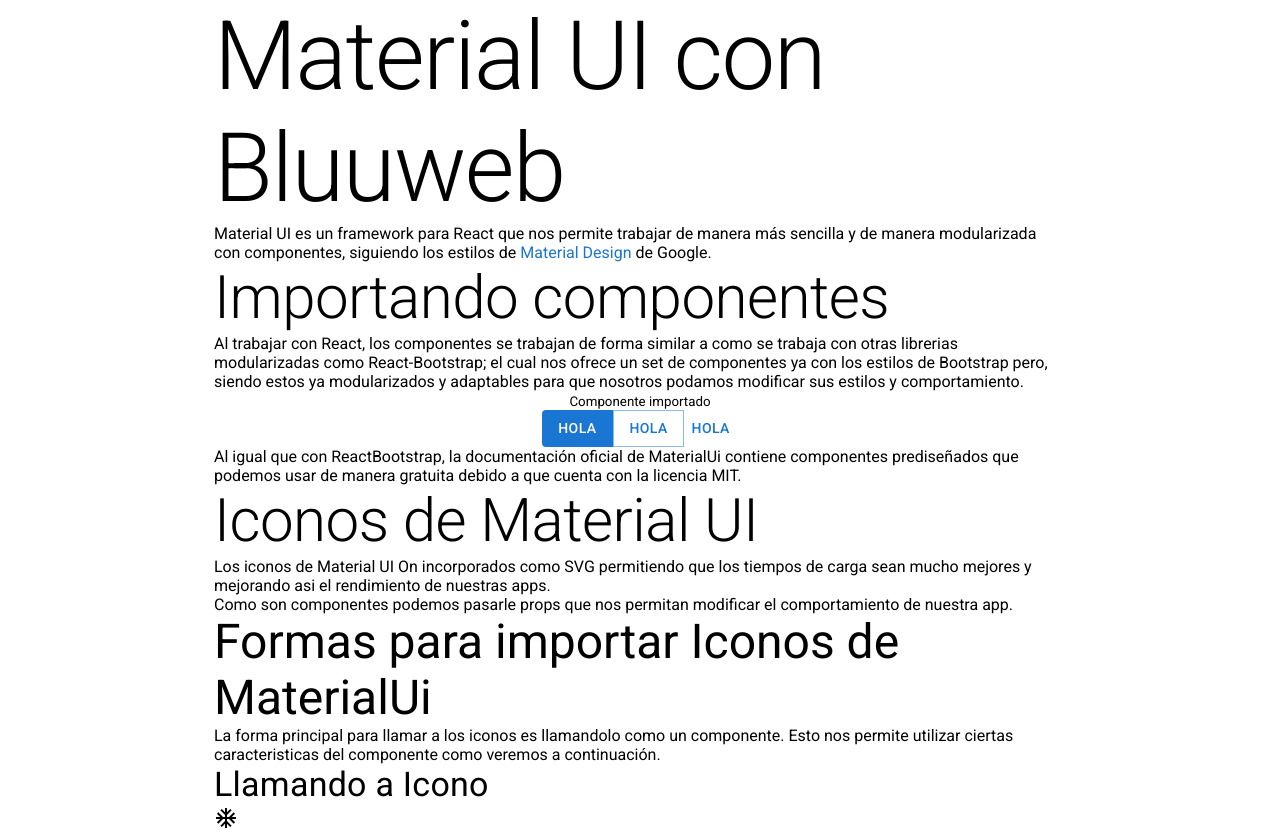
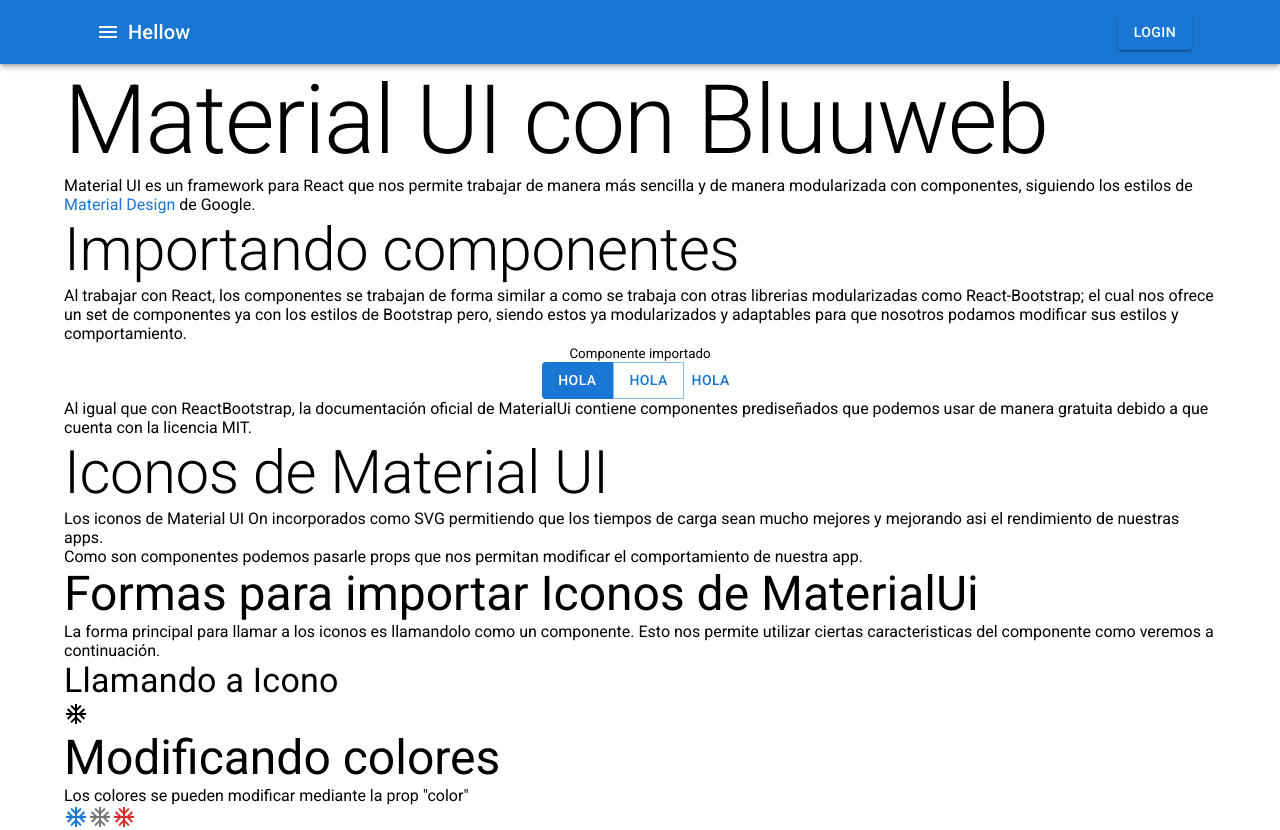
Before and after one commit to sberrus/bluuweb-material-ui, a React (Vite) app: page / in a window 1280 px wide. Shown: the top 830 px of the page. Built offline with nearby package versions, Linux system fonts and the light colour scheme.

Commit message:
Creando appBar

```diff
--- a/src/App.tsx
+++ b/src/App.tsx
@@ -5,10 +5,13 @@
 import MuiIcons from "./components/MuiIcons/MuiIcons";
 import MuiMakeStyles from "./components/MuiMakeStyles/MuiMakeStyles";
 import MuiTypography from "./components/MuiTypography/MuiTypography";
+import NavbarComponent from "./components/NavbarComponent/NavbarComponent";
 
 const App = () => {
 	return (
-		<Container maxWidth="md" sx={{ marginBottom: "3em" }}>
+		<>
+			<NavbarComponent />
+			<Container>
 				<Header />
 				<MuiComponents />
 				<MuiIcons />
@@ -16,6 +19,7 @@
 				<MuiMakeStyles />
 				<MuiCreateTheme />
 			</Container>
+		</>
 	);
 };
 
--- /dev/null
+++ b/src/components/NavbarComponent/NavbarComponent.tsx
@@ -0,0 +1,40 @@
+import AppBar from "@mui/material/AppBar";
+import Toolbar from "@mui/material/Toolbar";
+import Typography from "@mui/material/Typography";
+import { Button, Container, IconButton } from "@mui/material";
+import { makeStyles } from "@mui/styles";
+import MenuIcon from "@mui/icons-material/Menu";
+
+const useStyles = makeStyles({
+	menuButton: {
+		marginRight: "30px",
+	},
+	title: {
+		flexGrow: 1,
+	},
+});
+
+const NavbarComponent = () => {
+	const classes = useStyles();
+
+	return (
+		<AppBar position="sticky" color="primary">
+			<Container>
+				<Toolbar>
+					<IconButton color="inherit" aria-label="menu" className={classes.menuButton}>
+						<MenuIcon />
+					</IconButton>
+					<Typography variant="h6" className={classes.title}>
+						Hellow
+					</Typography>
+					<Button variant="contained" color={"primary"}>
+						{" "}
+						Login
+					</Button>
+				</Toolbar>
+			</Container>
+		</AppBar>
+	);
+};
+
+export default NavbarComponent;
```
Lines whose indentation alone changed are shown as unchanged.
